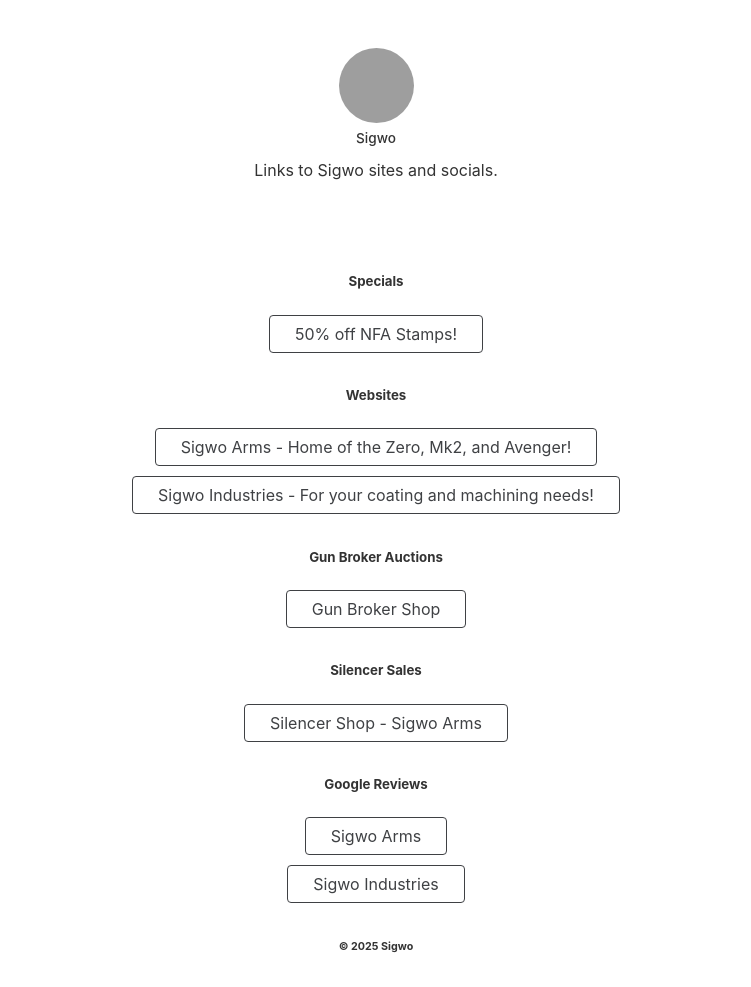
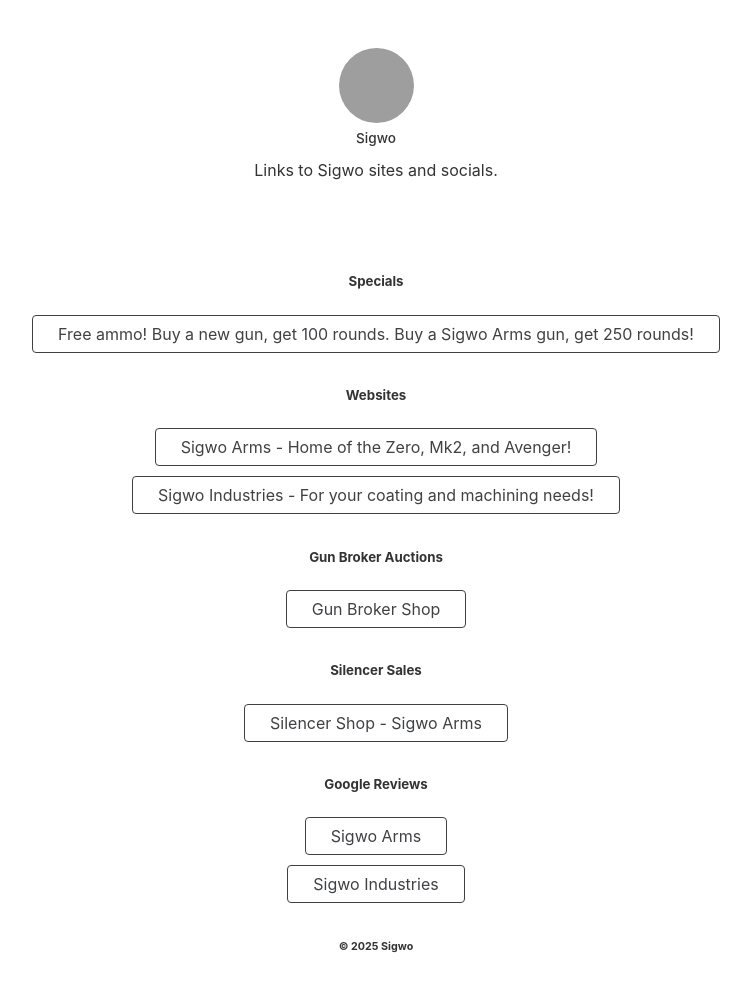
Before and after one commit to sigwo/sigwo-links, a Jekyll site: the page built from index.html, in a window 1280 px wide. Shown: the whole page, without its empty margins (264-1015 px from the left). Built offline with Jekyll 4.4.1, drawn with Linux system fonts in a browser that asks for light colours; nearby versions of some CDN libraries; grey boxes are pictures that could not be loaded.

Commit message:
Update links.yml

```diff
--- a/_data/links.yml
+++ b/_data/links.yml
@@ -1,7 +1,7 @@
 - category: Specials
   items:
-    - title: 50% off NFA Stamps!
-      url: https://silencershop.com/sigwoarms
+    - title: Free ammo! Buy a new gun, get 100 rounds. Buy a Sigwo Arms gun, get 250 rounds!
+      url: https://www.sigwoarms.com
 
 - category: Websites
   items:
```
